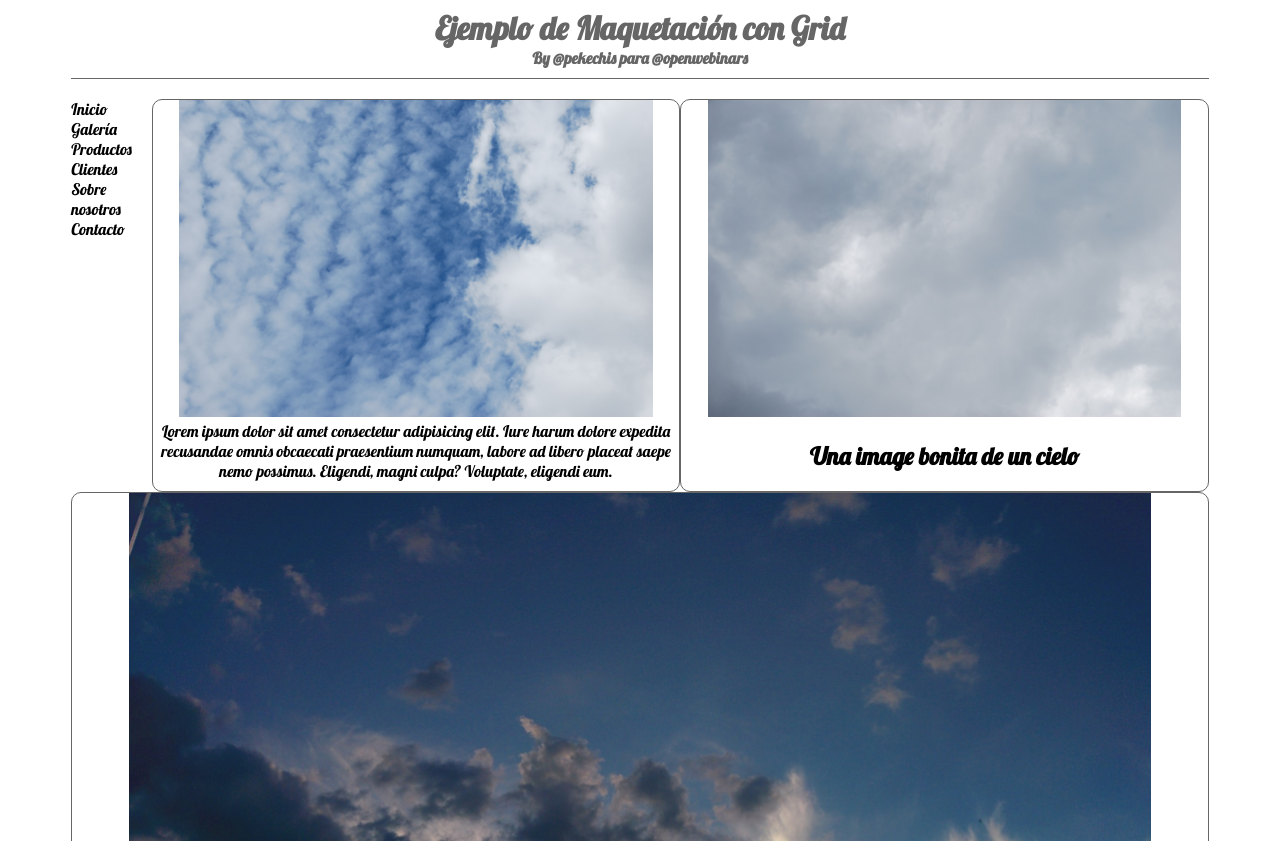
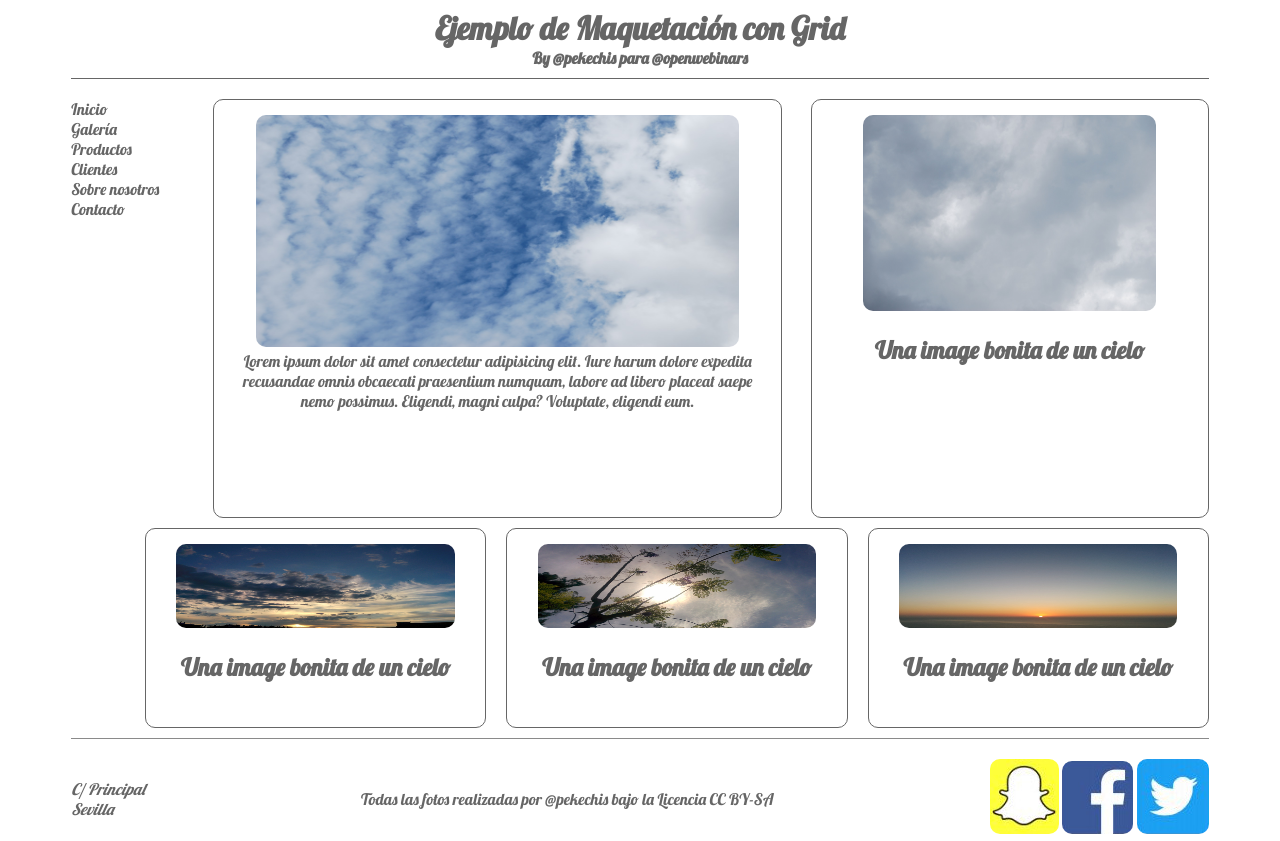
Before and after one commit to augustpalo/GS1-LM, a plain HTML site: page Maquetacion/flex/ejercicioflex/ejercicio.html in a window 1280 px wide. Shown: the top 841 px of the page. Drawn offline with Linux system fonts and the light colour scheme.

Commit message:
ejercicio flex

```diff
--- a/Maquetacion/flex/ejercicioflex/style.css
+++ b/Maquetacion/flex/ejercicioflex/style.css
@@ -1,9 +1,10 @@
 *{
     box-sizing: border-box;
     font-family: 'lobster', cursive;
+    color: #666666;
 }
 img{
-    width: 90%;
+    border-radius: 10px;
 }
 h4, h1, p{
     margin: 0px;
@@ -13,10 +14,9 @@ h4, h1, p{
     margin: 0px auto;
 }
 header{
-    font-family: 'lobster', cursive;
+    font-family: 'lobster';
     margin: 0px auto;
     text-align: center;
-    color: #666666;
     padding-bottom: 10px;
     border-bottom: solid 1px #666666;
     margin-bottom: 20px;
@@ -24,18 +24,51 @@ header{
 
 .content_wrapper{
     display: flex;
+    justify-content: space-between;
+    height: 60%;
 
 }
 main, article{
     text-align: center;
     border: solid 1px #666666;
     border-radius: 10px;
+    padding: 15px;
 }
 nav{
-    margin-right: 20px;
+    width: 10%;
 }
+main{
+    width: 50%;
+}
+main>img{
+    width: 90%;
+    height: 60%;
+}
+.content_wrapper>article{
+    width: 35%;
+}
+.content_wrapper>article>img{
+    width: 80%
+}
+.articles{
+    display: flex;
+    justify-content: end;
+    flex-wrap: wrap;
+}
+.articles img{
+    height: 50%;
+    width: 90%;
 
-article{
-    justify-content: space-evenly;
 }
-article
+.articles>article{
+    width: 30%;
+    height: 200px;
+    margin: 10px 0 10px 20px;
+}
+footer{
+    padding-top: 20px;
+    display: flex;
+    justify-content: space-between;
+    align-items: center;
+    border-top: solid 1px #8a8a8a;
+}
```
Also changed, not shown: 1 other file.
